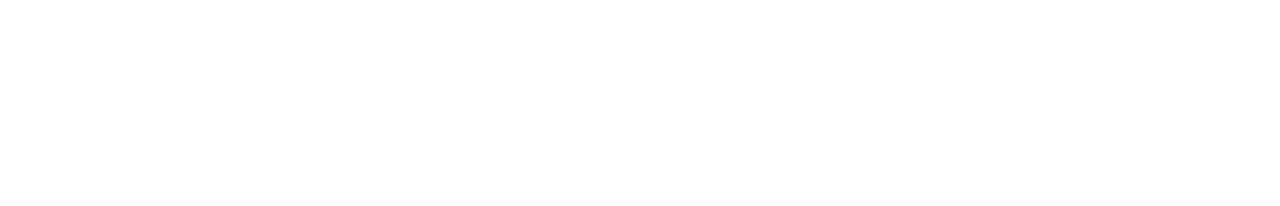
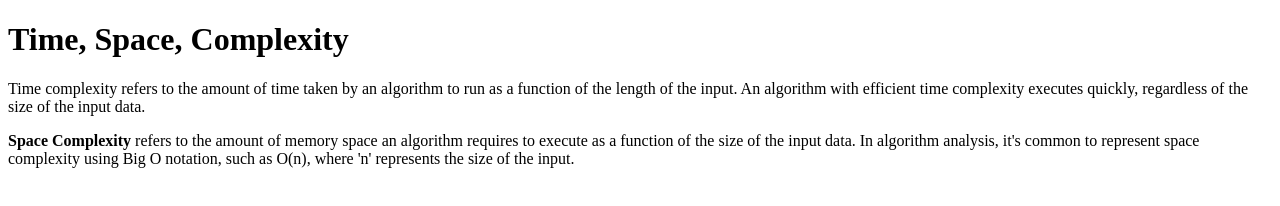
Before and after one commit to acciojob/time-and-space-complexity-faizsheikh1608, a website: page main.html in a window 1280 px wide. Drawn offline with Linux system fonts and the light colour scheme.

Commit message:
created a submission

```diff
--- a/main.html
+++ b/main.html
@@ -8,6 +8,9 @@
 
 <body>
 	<!-- the entire body must be written by student -->
+	<h1>Time, Space, Complexity</h1>
+	<p>Time complexity refers to the amount of time taken by an algorithm to run as a function of the length of the input. An algorithm with efficient time complexity executes quickly, regardless of the size of the input data.</p>
+	<p><b>Space Complexity</b> refers to the amount of memory space an algorithm requires to execute as a function of the size of the input data. In algorithm analysis, it's common to represent space complexity using Big O notation, such as O(n), where 'n' represents the size of the input.</p>
     <script type="text/javascript" src="./script.js">
 </script>
 
```
